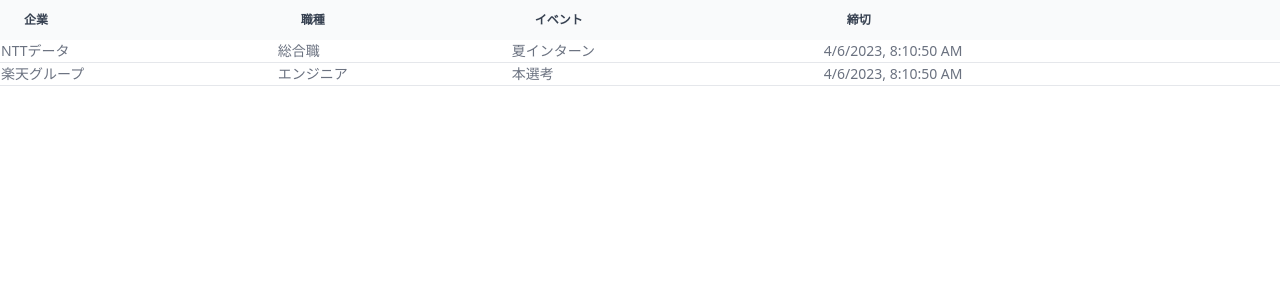
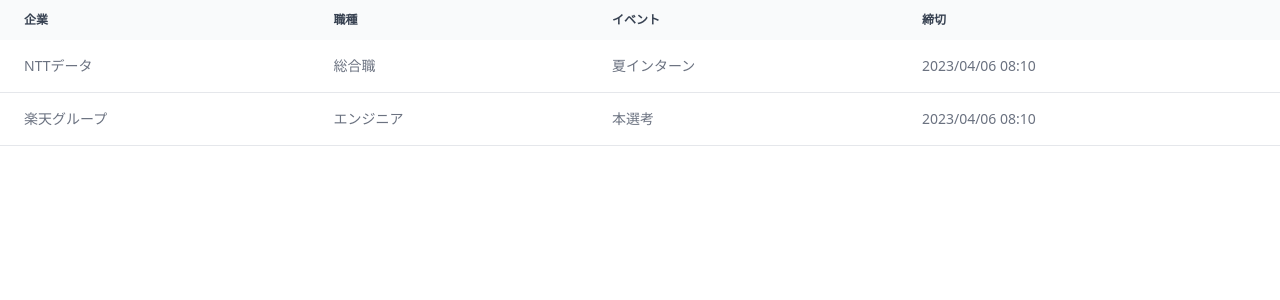
Before and after one commit to tomishima2904/es_manager, a Next.js app in the folder frontend/: page / in a window 1280 px wide. Shown: the top 300 px of the page. Built offline with nearby package versions, Linux system fonts and the light colour scheme.

Commit message:
変数名をキャメルケースに、日付のフォーマットをyyyy/MM/dd hh:mmにした

```diff
--- a/frontend/src/app/components/EntrySheets.tsx
+++ b/frontend/src/app/components/EntrySheets.tsx
@@ -7,37 +7,50 @@ type EntrySheet = {
 };
 
 // EntrySheetsでリスト表示する際のentrysheet1行
-const RowOfEntrySheet = (props: { entry_sheet: EntrySheet }): JSX.Element => {
-  const { entry_sheet } = props;
+const RowOfEntrySheet = (props: { entrySheet: EntrySheet }): JSX.Element => {
+  const { entrySheet } = props;
+
+  // 日時を yyyy/mm/dd hh:mm の文字列に変換
+  const year = entrySheet.deadline.getFullYear();
+  const month = ("0" + (entrySheet.deadline.getMonth() + 1)).slice(-2); // 0-padding
+  const day = ("0" + entrySheet.deadline.getDate()).slice(-2);
+  const hours = ("0" + entrySheet.deadline.getHours()).slice(-2);
+  const minutes = ("0" + entrySheet.deadline.getMinutes()).slice(-2);
+  const formattedDate = `${year}/${month}/${day} ${hours}:${minutes}`;
+
   return (
-    <tr className="bg-white border-b dark:bg-gray-800 dark:border-gray-700">
-      <td>{entry_sheet.company}</td>
-      <td>{entry_sheet.job}</td>
-      <td>{entry_sheet.event}</td>
-      <td>{entry_sheet.deadline.toLocaleString()}</td>
+    <tr
+      className="bg-white border-b dark:bg-gray-800 dark:border-gray-700
+    hover:bg-gray-50 dark:hover:bg-gray-600"
+    >
+      <td className="px-6 py-4">{entrySheet.company}</td>
+      <td className="px-6 py-4">{entrySheet.job}</td>
+      <td className="px-6 py-4">{entrySheet.event}</td>
+      <td className="px-6 py-4">{formattedDate}</td>
     </tr>
   );
 };
 
 // EntrySheetsリストを表示
 const ListOfEntrySheets = (): JSX.Element => {
-  // 以下のentry_sheetsは本来はバックエンドからのAPIを受け取る
-  const entry_sheet1: EntrySheet = {
+  // 以下のentrySheetsは本来はバックエンドからのAPIを受け取る
+  const entrySheet1: EntrySheet = {
     company: "NTTデータ",
     job: "総合職",
     event: "夏インターン",
     deadline: new Date(),
   };
-  const entry_sheet2: EntrySheet = {
+  const entrySheet2: EntrySheet = {
     company: "楽天グループ",
     job: "エンジニア",
     event: "本選考",
     deadline: new Date(),
   };
-  const entry_sheets: { [key: string]: EntrySheet } = {
-    0: entry_sheet1,
-    1: entry_sheet2,
+  const entrySheets: { [key: string]: EntrySheet } = {
+    0: entrySheet1,
+    1: entrySheet2,
   };
+
   return (
     <div className="relative overflow-x-auto">
       <table className="w-full text-sm text-left text-gray-500 dark:text-gray-400">
@@ -58,8 +71,8 @@ const ListOfEntrySheets = (): JSX.Element => {
           </tr>
         </thead>
         <tbody>
-          {Object.keys(entry_sheets).map((es_id) => (
-            <RowOfEntrySheet key={es_id} entry_sheet={entry_sheets[es_id]} />
+          {Object.keys(entrySheets).map((esId) => (
+            <RowOfEntrySheet key={esId} entrySheet={entrySheets[esId]} />
           ))}
         </tbody>
       </table>
```
